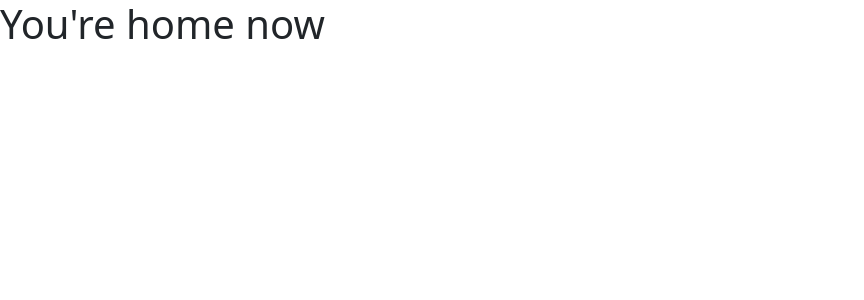
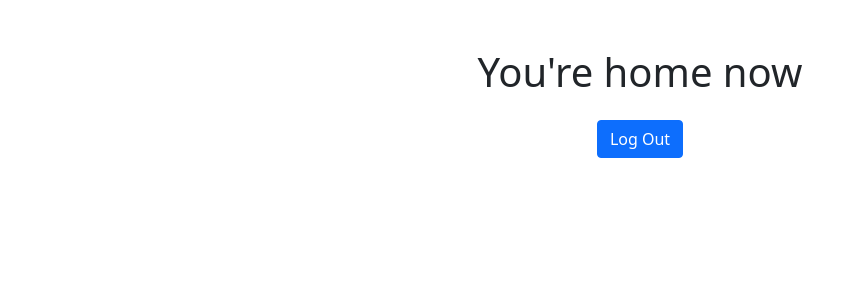
Before and after one commit to codeddave/node-auth-, a React (Create React App) app in the folder client/: page /app in a window 1280 px wide. Shown: the top 300 px of the page, without its empty margins (0-864 px from the left). Built offline with nearby package versions, Linux system fonts and the light colour scheme; sample sign-in values are in the browser's storage.

Commit message:
implemented logout

```diff
--- a/client/src/components/Home.tsx
+++ b/client/src/components/Home.tsx
@@ -1,9 +1,26 @@
 //import React from 'react'
+import Button from 'react-bootstrap/Button'
+import { useHistory } from 'react-router-dom'
+import { toast } from 'react-toastify';
 
 const Home = () => {
+   const history =  useHistory()
+
+    const handleLogout = ()=> {
+        localStorage.removeItem("user")
+        toast.success("Come back soon!")
+        history.push("/login")
+    }
     return (
         <div>
-            <h1>You're home now</h1>
+            <h1 className="text-center mt-5">You're home now</h1>
+            <div className="d-flex justify-content-center">
+                <Button variant="primary" onClick ={handleLogout} className="mt-3 ">
+                    Log Out
+                </Button>
+
+            </div>
+
         </div>
     )
 }
```
